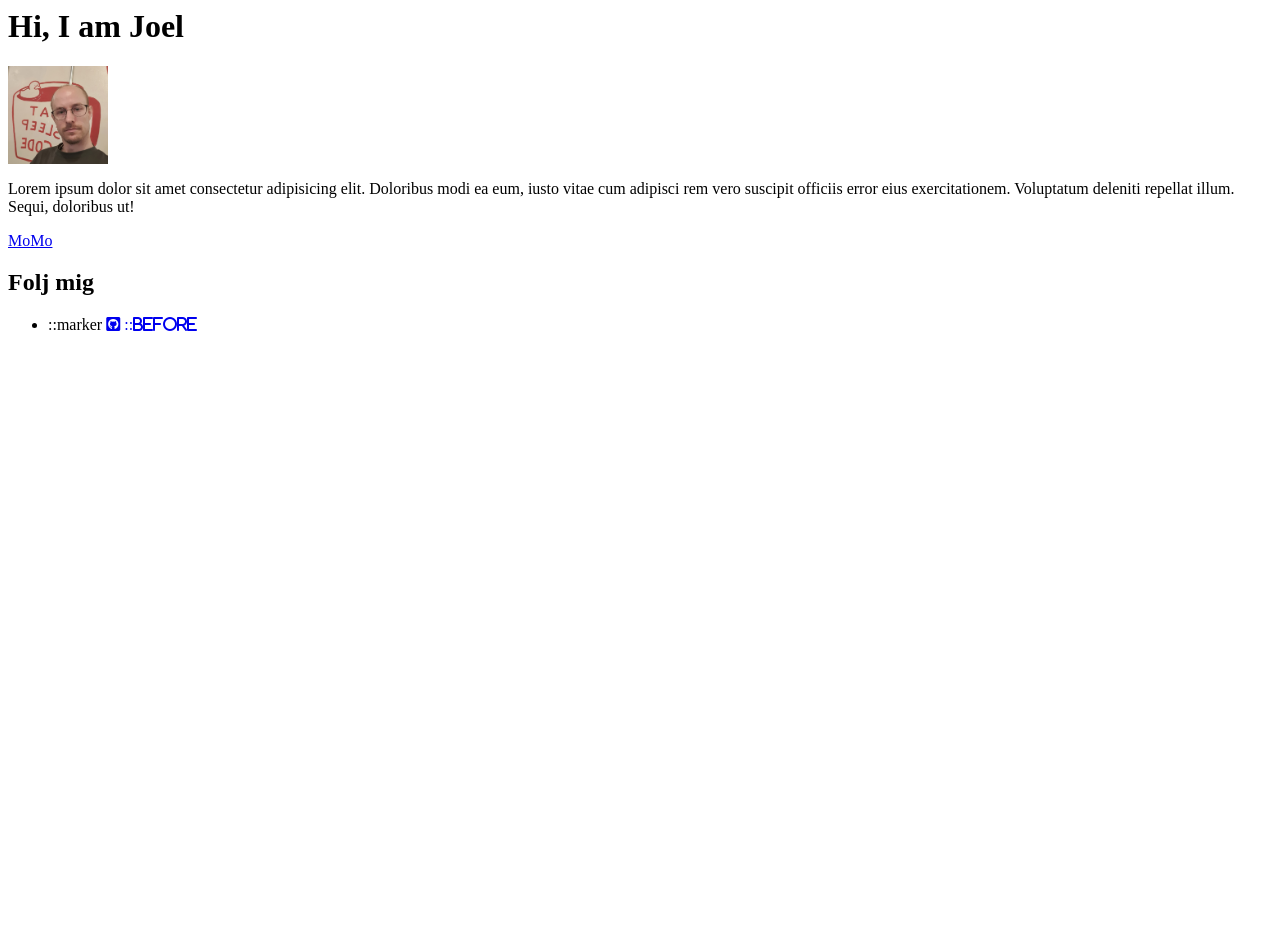
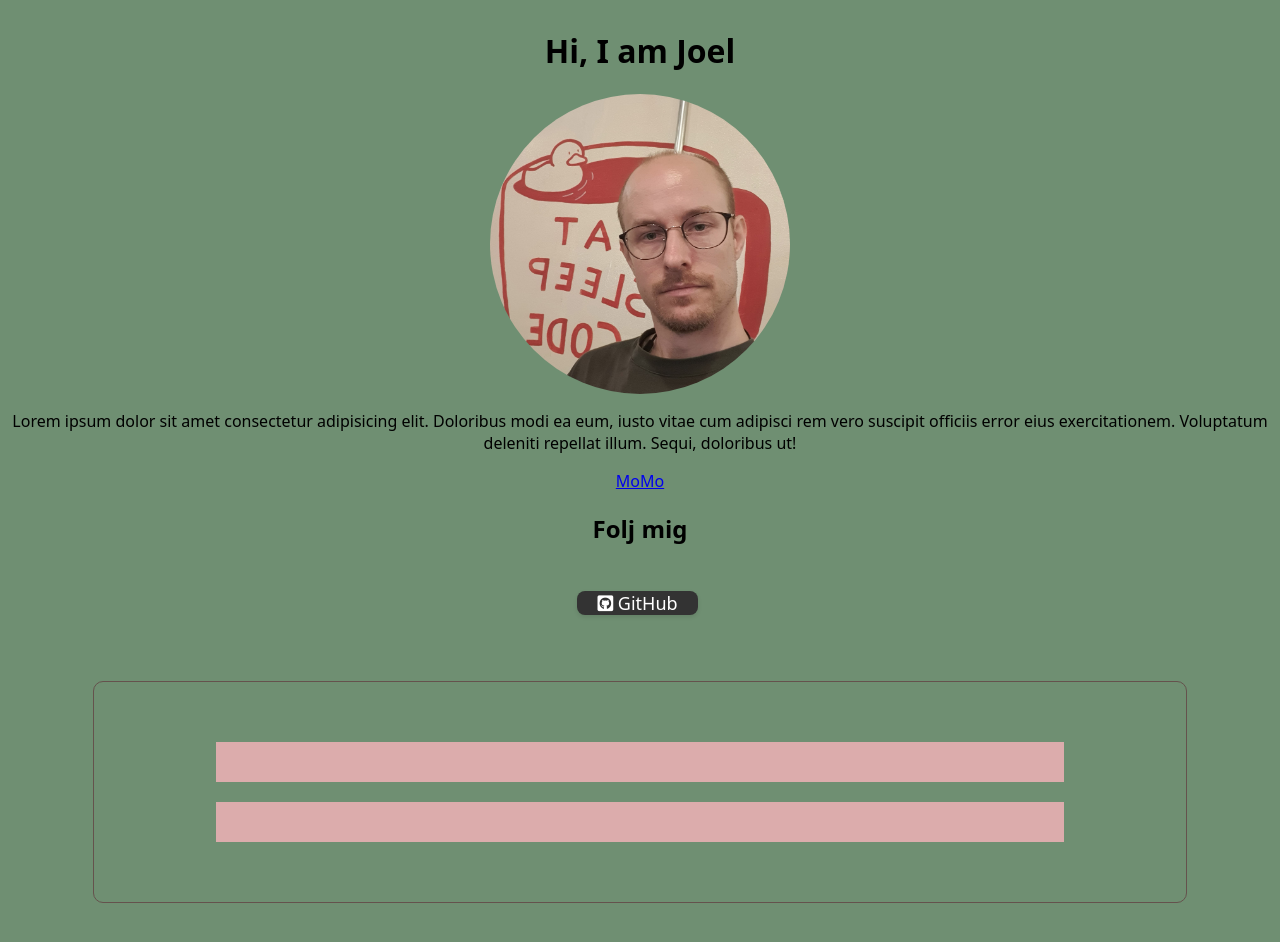
Before and after one commit to Joelhaell/profile, a plain HTML site: page index.html in a window 1280 px wide. Before the commit the page ends 800 px from the top, so only its background shows below. Drawn offline with Linux system fonts and the light colour scheme; files whose address does not match are found by name.

Commit message:
my profile page2.0

```diff
--- a/index.html
+++ b/index.html
@@ -1,5 +1,6 @@
 <html>
   <head>
+    <link rel="stylesheet" href="style.css">
     <meta name="viewport" content="width=device-width, initial-scale=1">
      <title>Hello world</title>
     <meta charset="utf-8">
@@ -7,21 +8,24 @@
   <head>
   <body>
     <h1>Hi, I am Joel</h1>
-    <img src="/Users/joelkristofferhaellnoejd/code/Joelhaell/fullstack-challenges/04-Front-End/01-HTML-and-CSS/02-Fonts-and-colors/profile/images/20250707_100349.jpg" class="img-circle" width="100px" alt="MoMo">
+    <img src="./images/20250707_100349.jpg" class="img-circle" width="100px" alt="MoMo">
     <p>
       Lorem ipsum dolor sit amet consectetur adipisicing elit. Doloribus modi ea eum, iusto vitae cum adipisci rem vero suscipit officiis error eius exercitationem. Voluptatum deleniti repellat illum. Sequi, doloribus ut!
     </p>
     <a href="#">MoMo</a>
     <h2>Folj mig</h2>
     <ul>
-      <li>
-        ::marker
-        <a href="https://github.com/Joelhaell" target="_blank">
-          <i class="fab fa-github-square">
-            ::before
-          </i>
-        </i>
-        </a>
+      <ul class="list-inline">
+  <li>
+    <a href="https://github.com/Joelhaell" class="button" target="_blank">
+  <i class="fab fa-github-square"></i> GitHub
+  </a>
+
+    <!-- <a href="https://github.com/Joelhaell" target="_blank">
+      <i class="fab fa-github-square"></i>
+    </a> -->
+  </li>
+</ul>
       </li>
     </ul>
     </body>
@@ -31,15 +35,3 @@
     <div class="card"></div>
     <div class="card"></div>
   </div>
-    <!-- <div class="container">
-    <div class="card-blue" id="introduction"
-
-
-    <p>MePage is Currently under construction!"</p>
-
-    <h2>Folje mig</h2>
-    <ul> </ul>
-    Page's intelligence = meta tags
-    Page's content = displayed on the page
-  </body>
-</html> -->
--- a/style.css
+++ b/style.css
@@ -1,8 +1,9 @@
-@import url('https://fonts.googleapis.com/css2?family=Bitcount+Prop+Double:wght@100..900&display=swap');
+/* @import url('https://fonts.googleapis.com/css2?family=Bitcount+Prop+Double:wght@100..900&display=swap');
 
 body {
     background: #B7D3F2;
     color: #B7D3F2;
+    text-align: center;
     font-family: "Bitcount Prop Double", system-ui;
     font-optical-sizing: auto;
     font-weight: normal;
@@ -21,7 +22,123 @@ body {
 
 
 .img-circle {
+  display: block;
+  margin: 0 auto;
+  width: 300px;
+  height: 300px;
+  object-fit: cover;
   border-radius: 50%;
+  object-position: center;
+}
+
+.container {
+  margin: 40px 100px;
+  padding: 40px;
+  border-radius: 10px;
+  text-align: center;
+  background-color: rgb(245, 238, 241);
+  border: 1px solid rgb(94, 88, 89);}
+.text-center {
+  text-align: center;
+}
+
+.card-white {
+  background: white;
+  padding: 30px;
+  border: 1px solid lightgrey;
+}
+
+.list-inline > li {
+  display: inline-block;
+  list-style: none;
+  margin: 0 10px;
+}
+
+.list-inline {
+  list-style: none;
+  padding-left: 0;
+}
+
+.list-inline > li {
+  display: inline-block;
+  margin: 0 10px;
+}
+
+
+@media (max-width: 960px) {
+  .container {
+    width: 700px;
+  }
+}
+
+@media (max-width: 720px) {
+  .container {
+    width: 500px;
+  }
+}
+
+@media (max-width: 540px) {
+  .container {
+    width: 300px;
+  }
+} */
+
+
+/* @import url('https://fonts.googleapis.com/css2?family=Bitcount+Prop+Double:wght@100..900&display=swap'); */
+@import url('https://fonts.googleapis.com/css2?family=Quicksand:wght@300..700&display=swap');
+/* body {
+  background: #B7D3F2;
+  color: #B7D3F2;
+  text-align: center;
+  font-family: "Bitcount Prop Double", system-ui;
+  font-optical-sizing: auto;
+  font-weight: normal;
+  font-style: normal;
+  font-variation-settings:
+    "slnt" 0,
+    "CRSV" 0.5,
+    "ELSH" 0,
+    "ELXP" 0;
+} */
+
+body {
+  display: flex;
+  flex-direction: column;
+  align-items: center;
+  text-align: center;
+  background: #6F8F72;
+  font-family: "Bitcount Prop Double", system-ui;
+}
+.container {
+  background-color: #6F8F72;
+  padding: 40px;
+  margin: 40px auto;
+  border: 1px solid #65524D;
+  border-radius: 10px;
+  width: 80%;
+}
+.card {
+  background-color: #dcacac;
+  padding: 20px;
+  margin: 20px auto;
+  width: 80%;
+}
+
+ul {
+  size-adjust: 15px;
+  margin: 0;
+  padding: 5;
+}
+
+
+.img-circle {
+  display: block;
+  margin: 0 auto;
+  width: 300px;
+  height: 300px;
+  object-fit: cover;
+  border-radius: 50%;
+  object-position: center;
 }
 
 .text-center {
@@ -34,33 +151,56 @@ body {
   border: 1px solid lightgrey;
 }
 
+.list-inline {
+  list-style: none;
+  size: 15px;
+  padding-left: 0;
+  margin: 16px;
+}
+
 .list-inline > li {
   display: inline-block;
-  padding: 0px 20px;
+  margin: 0 10px;
 }
 
-.list-inline {
-  list-style: none;
-  padding-left: 0px;
+.button {
+  display: inline-block;
+  padding: 0px 20px;
+  font-size: 18px;
+  background-color: #333;
+  color: #fff;
+  text-decoration: none;
+  border-radius: 8px;
+  border: none;
+  box-shadow: 0 2px 4px rgba(0,0,0,0.1);
+  transition:
+    background-color 0.3s,
+    transform 0.2s,
+    box-shadow 0.3s;
+}
+
+.button:hover {
+  background-color: #2d2121;
+  transform: translateY(-2px);
+  box-shadow: 0 4px 8px rgba(0,0,0,0.2);
+  cursor: pointer;
 }
 
 
+
 @media (max-width: 960px) {
-  /* For a screen < 960px, this CSS will be read */
   .container {
     width: 700px;
   }
 }
 
 @media (max-width: 720px) {
-  /* For a screen < 720px, this CSS will be read */
   .container {
     width: 500px;
   }
 }
 
 @media (max-width: 540px) {
-  /* For a screen < 540px, this CSS will be read */
   .container {
     width: 300px;
   }
```
